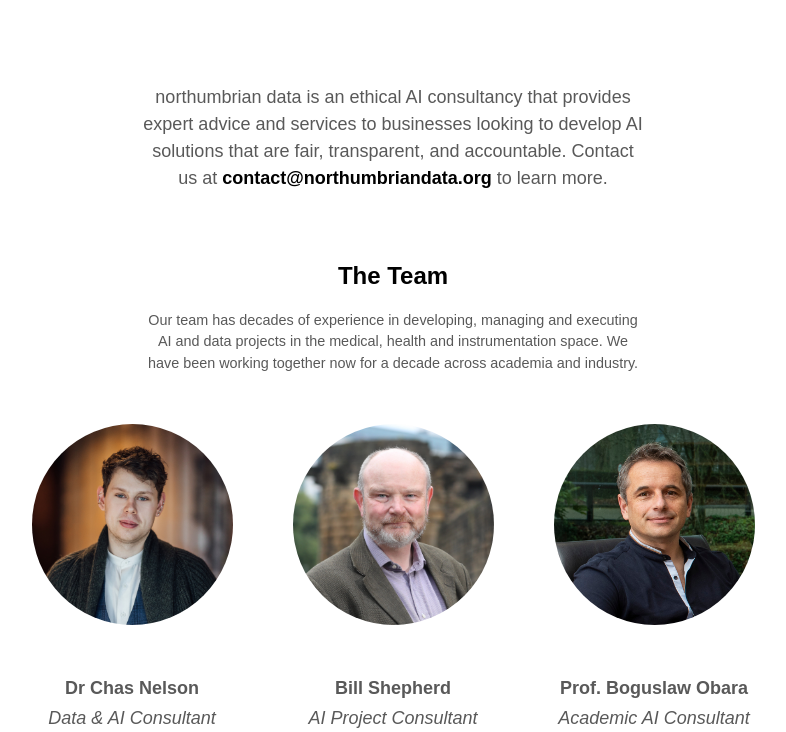
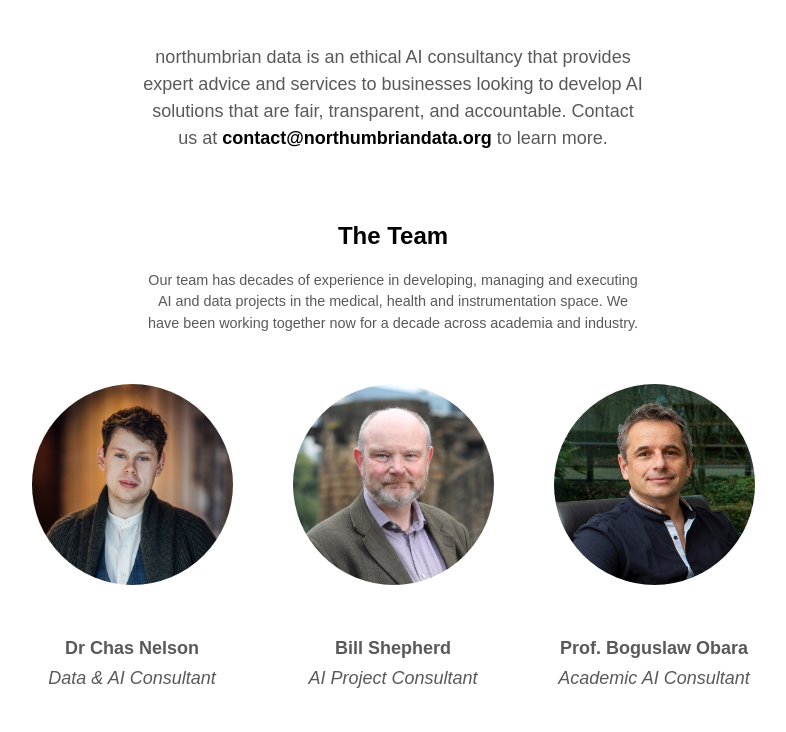
Before and after one commit to northumbrian-data/northumbrian-data.github.io, a plain HTML site: page index.html in a window 1280 px wide. Shown: the part 223-955 px from the top of the page, without its empty margins (247-1033 px from the left). After the commit the page ends 915 px from the top, so only its background shows below. Drawn offline with Linux system fonts and the light colour scheme.

Commit message:
fix: make some minor margin changes

```diff
--- a/index.html
+++ b/index.html
@@ -18,7 +18,8 @@
         display: flex;
         flex-direction: column;
         justify-content: top;
-        margin-top: 50px;
+        margin-top: 35px;
+        margin-bottom: 35px;
         align-items: center;
         font-family: Avenir, sans-serif;
         background-color: #ffffff;
@@ -41,7 +42,7 @@
 
       .full-logo {
         display: block;
-        margin: 0 auto 50px auto;
+        margin: 0 auto 25px auto;
         max-width: 250px;
       }
 
```
